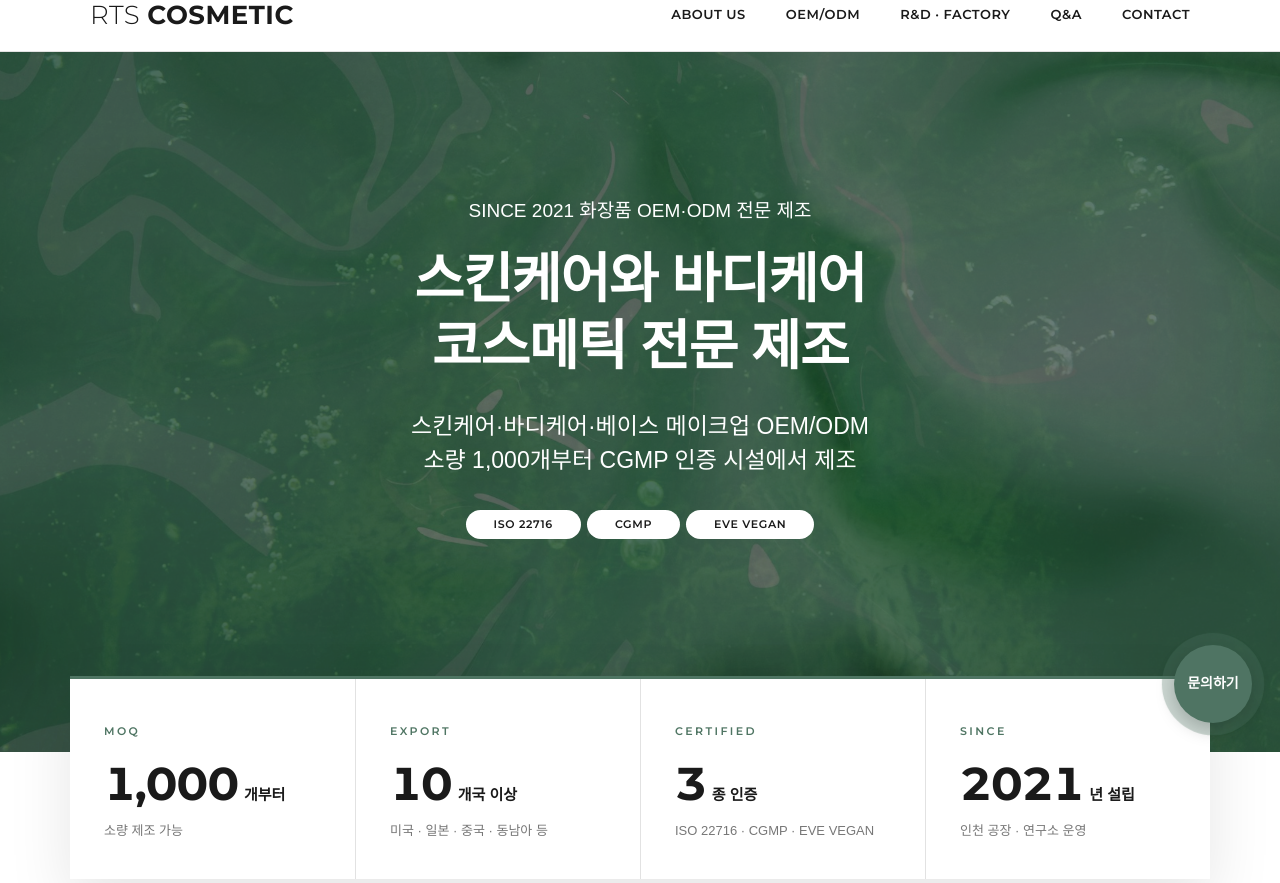
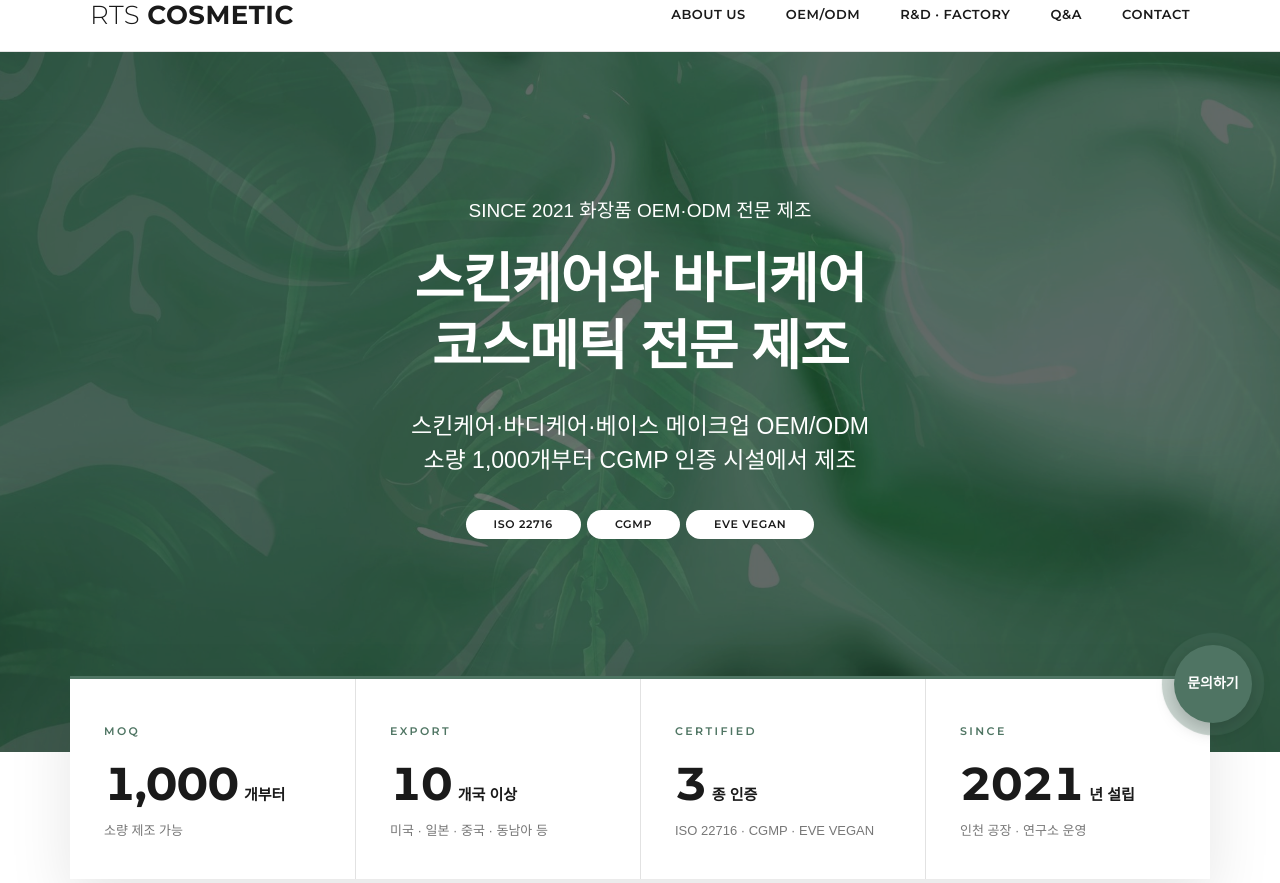
Before and after one commit to Jeongdonghwan/rts_prj, a Flask app: page / in a window 1280 px wide. Shown: the part 49-932 px from the top of the page. Run offline with Flask 3, Linux system fonts and the light colour scheme; some web fonts are replaced.

Commit message:
히어로 배경을 야자잎 사진으로 교체
Co-Authored-By: Claude Fable 5.1 <noreply@anthropic.com>

```diff
--- a/static/style.css
+++ b/static/style.css
@@ -30,7 +30,7 @@ h1, h2, h3, p { margin: 0; }
 /* 히어로 */
 .hero { position: relative; display: grid; place-items: center; min-height: min(700px, calc(100vh - 100px)); padding: 80px 20px 150px;
   background: #16241d center/cover; color: #fff; text-align: center; }
-.hero::before, .sub-hero::before, .bleed::before { content: ""; position: absolute; inset: 0; background: rgba(16, 30, 24, .46); }
+.hero::before, .sub-hero::before, .bleed::before { content: ""; position: absolute; inset: 0; background: rgba(10, 20, 15, .38); }
 .bleed::before { background: rgba(28, 44, 36, .62); }
 .hero > div { position: relative; }
 .hero .since { font-size: 19px; margin-bottom: 18px; }
```
Also changed, not shown: static/img/hero1.jpg.
